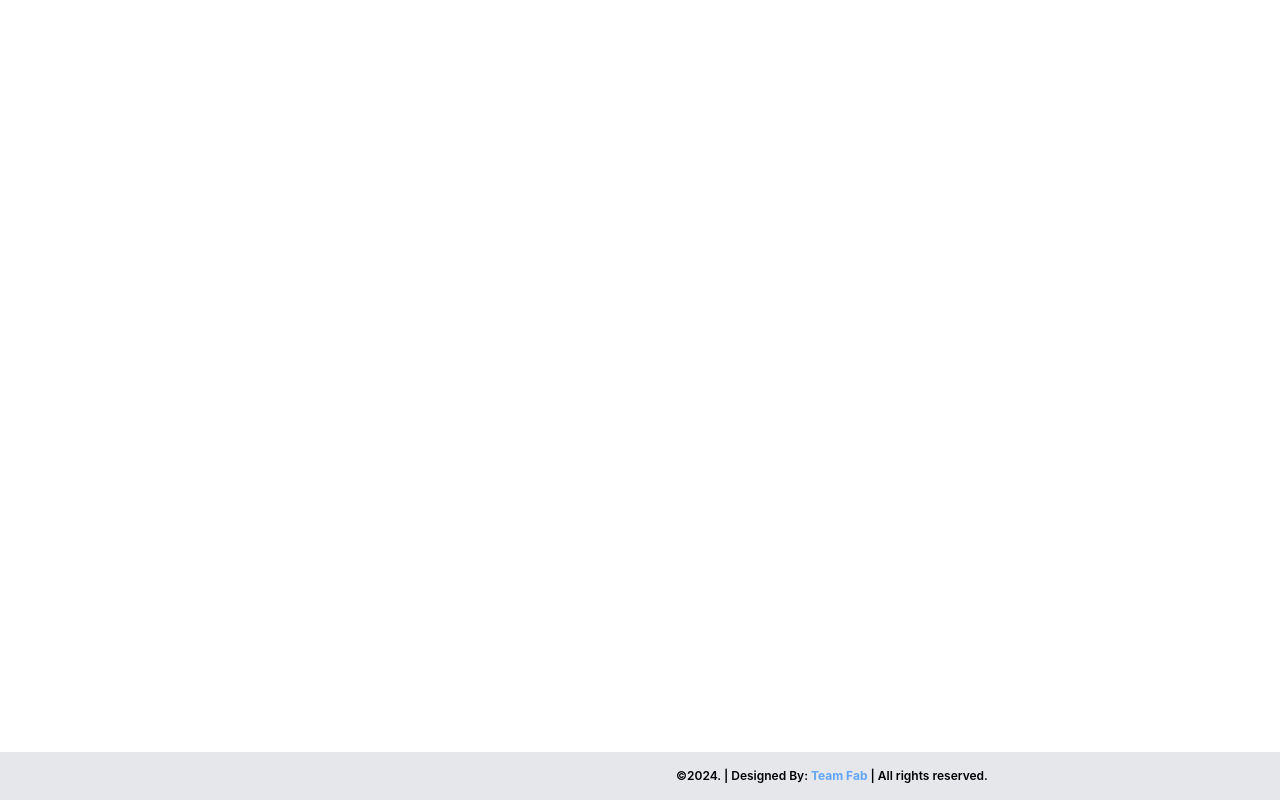
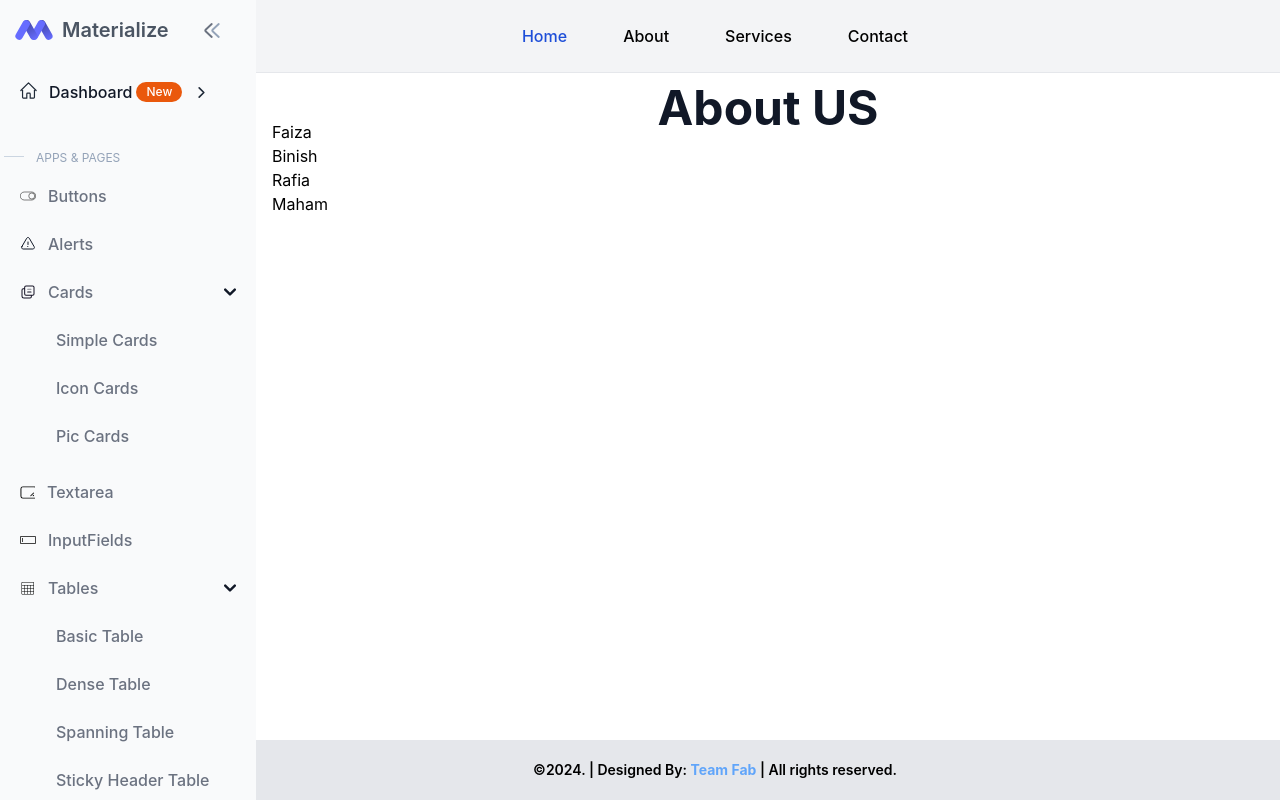
Before and after one commit to TeamFab2023/openui, a React (Create React App) app: page /about in a window 1280 px wide. Built offline with nearby package versions, Linux system fonts and the light colour scheme.

Commit message:
Navbar & About Page

```diff
--- a/src/App.tsx
+++ b/src/App.tsx
@@ -15,6 +15,8 @@ import StickyHeaderTable from './components/Tables/StickyHeaderTable'
 import SpanningTable from './components/Tables/spanningTable'
 import HomePage from './components/HomePage/HomePage';
 import Footer from './components/Footer/Footer';
+import AboutUs from './components/AboutUs/AboutUs';
+import Sidebar from './components/Sidebar/Sidebar';
 
 
 function App() {
@@ -23,6 +25,7 @@ function App() {
     <BrowserRouter>
       <Routes>
         <Route path="/" element={<HomePage />}></Route>
+        <Route path="/about" element={<AboutUs />} />
         <Route path="/alerts" element={<Alert />} />
         <Route path="button" element={<Button />} />
 
--- /dev/null
+++ b/src/components/AboutUs/AboutUs.tsx
@@ -0,0 +1,18 @@
+import React from 'react'
+import Layout from '../Layouts/Layout'
+import Navbar from '../Navbar/Navbar'
+
+const AboutUs = () => {
+    return (
+        <Layout>
+            <Navbar />
+            <h1 className=' text-5xl font-bold leading-6 text-gray-900 text-center mt-20'>About US</h1>
+            <p> Faiza </p>
+            <p> Binish </p>
+            <p>  Rafia</p>
+            <p>  Maham</p>
+        </Layout>
+    )
+}
+
+export default AboutUs
--- a/src/components/Footer/Footer.tsx
+++ b/src/components/Footer/Footer.tsx
@@ -3,8 +3,8 @@ import React from 'react';
 const Footer = () => {
   return (
     <div className=" overflow-hidden bg-gray-200 text-center py-4 max-w-full bottom-0 w-full fixed">
-      <div className="mx-w-auto md:max-w-full md:ml-72 lg:ml-62 xl:ml-96">
-        <p className="text-black text-xs font-semibold">
+      <div className="sm:ml-[150px] max-w-screen-xl flex items-center justify-center mx-auto p-1">
+        <p className="text-black text-sm font-semibold">
           ©2024. | Designed By: <span className='text-blue-400 font-bold'>Team Fab</span> | All rights reserved.
         </p>
       </div>
--- a/src/components/HomePage/HomePage.tsx
+++ b/src/components/HomePage/HomePage.tsx
@@ -1,16 +1,12 @@
-import React from 'react';
-import Sidebar from '../Sidebar/Sidebar';
-import Cards from '../Cards/Cards';
+
+
 import PicCards from '../Cards/PicCards';
 import IconCard from '../Cards/IconCard';
-import Alert from '../Alerts/Alert';
-import Button from '../Button/Button';
-import Textarea from '../Textarea/Textarea';
-import InputField from '../InputFields/InputField';
-import DenseTable from '../Tables/DenseTable';
-import BasicTable from '../Tables/BasicTable';
-import SpanningTable from '../Tables/spanningTable'
 import StickyHeaderTable from '../Tables/StickyHeaderTable'
+import Navbar from '../Navbar/Navbar';
+import SpanningTable from '../Tables/spanningTable';
+import Footer from '../Footer/Footer';
+import Sidebar from '../Sidebar/Sidebar';
 
 const HomePage = () => {
   return (
@@ -30,7 +26,7 @@ const HomePage = () => {
         {/* HomePage */}
         <div>
           {/* Main content of the Homepage */}
-
+          <Navbar /> <br /> <br/> <br /> <br/>
           <h1 className=' sm:ml-[150px] p-2 text-center no-underline hover:underline decoration-red-300 decoration-2 text-5xl font-bold text-blue-700
         hover:cursor-pointer'>HOMEPAGE</h1>
           <div className='text-start sm:ml-64 p-3 '>
@@ -42,7 +38,7 @@ const HomePage = () => {
           <br />
           <IconCard />
           <br />
-          <BasicTable />
+         <SpanningTable/>
           <br />
           <PicCards />
           <br />
@@ -52,6 +48,7 @@ const HomePage = () => {
       </div>
       <div>
       </div>
+
     </>
   );
 };
--- /dev/null
+++ b/src/components/Navbar/Navbar.tsx
@@ -0,0 +1,92 @@
+// import React from 'react'
+
+// const Navbar = () => {
+//   return (
+//     <div>
+
+
+// <nav className="bg-white dark:bg-gray-900 fixed w-full z-20 top-0 start-0 border-b border-gray-200 dark:border-gray-600">
+//   <div className="sm:ml-[150px] max-w-screen-xl flex flex-wrap items-center justify-center mx-auto p-4">
+
+//   <div className="items-center justify-between w-full md:flex md:w-auto md:order-1" id="navbar-sticky">
+//     <ul className="flex flex-col p-4 md:p-0 mt-4 font-medium border border-gray-100 rounded-lg bg-gray-50 md:space-x-8 rtl:space-x-reverse md:flex-row md:mt-0 md:border-0 md:bg-white dark:bg-gray-800 md:dark:bg-gray-900 dark:border-gray-700">
+//       <li>
+//         <a href="#" className="block py-2 px-3 text-white bg-blue-700 rounded md:bg-transparent md:text-blue-700 md:p-0 md:dark:text-blue-500" aria-current="page">Home</a>
+//       </li>
+//       <li>
+//         <a href="#" className="block py-2 px-3 text-gray-900 rounded hover:bg-gray-100 md:hover:bg-transparent md:hover:text-blue-700 md:p-0 md:dark:hover:text-blue-500 dark:text-white dark:hover:bg-gray-700 dark:hover:text-white md:dark:hover:bg-transparent dark:border-gray-700">About</a>
+//       </li>
+//       <li>
+//         <a href="#" className="block py-2 px-3 text-gray-900 rounded hover:bg-gray-100 md:hover:bg-transparent md:hover:text-blue-700 md:p-0 md:dark:hover:text-blue-500 dark:text-white dark:hover:bg-gray-700 dark:hover:text-white md:dark:hover:bg-transparent dark:border-gray-700">Services</a>
+//       </li>
+//       <li>
+//         <a href="#" className="block py-2 px-3 text-gray-900 rounded hover:bg-gray-100 md:hover:bg-transparent md:hover:text-blue-700 md:p-0 md:dark:hover:text-blue-500 dark:text-white dark:hover:bg-gray-700 dark:hover:text-white md:dark:hover:bg-transparent dark:border-gray-700">Contact</a>
+//       </li>
+//     </ul>
+//   </div>
+//   </div>
+// </nav>
+
+//     </div>
+//   )
+// }
+
+// export default Navbar
+
+
+
+//correct on samll
+// import React from 'react';
+
+// const Navbar = () => {
+//   return (
+//     <nav className="bg-white dark:bg-gray-900 fixed w-full z-20 top-0 start-0 border-b border-gray-200 dark:border-gray-600">
+//       <div className="max-w-screen-xl flex items-center justify-center mx-auto p-4">
+//         <ul className="flex justify-between items-center space-x-8 md:space-x-0 md:flex-row">
+//           <li>
+//             <a href="#" className="block py-2 px-3 text-white bg-blue-700 rounded md:bg-transparent md:text-blue-700 md:p-0 md:dark:text-blue-500" aria-current="page">Home</a>
+//           </li>
+//           <li>
+//             <a href="#" className="block py-2 px-3 text-gray-900 rounded hover:bg-gray-100 md:hover:bg-transparent md:hover:text-blue-700 md:p-0 md:dark:hover:text-blue-500 dark:text-white dark:hover:bg-gray-700 dark:hover:text-white md:dark:hover:bg-transparent dark:border-gray-700">About</a>
+//           </li>
+//           <li>
+//             <a href="#" className="block py-2 px-3 text-gray-900 rounded hover:bg-gray-100 md:hover:bg-transparent md:hover:text-blue-700 md:p-0 md:dark:hover:text-blue-500 dark:text-white dark:hover:bg-gray-700 dark:hover:text-white md:dark:hover:bg-transparent dark:border-gray-700">Services</a>
+//           </li>
+//           <li>
+//             <a href="#" className="block py-2 px-3 text-gray-900 rounded hover:bg-gray-100 md:hover:bg-transparent md:hover:text-blue-700 md:p-0 md:dark:hover:text-blue-500 dark:text-white dark:hover:bg-gray-700 dark:hover:text-white md:dark:hover:bg-transparent dark:border-gray-700">Contact</a>
+//           </li>
+//         </ul>
+//       </div>
+//     </nav>
+//   );
+// };
+
+// export default Navbar;
+
+import React from 'react';
+import { Link } from 'react-router-dom';
+
+const Navbar = () => {
+  return (
+    <nav className="bg-gray-100  fixed w-full z-20 top-0 start-0 border-b border-gray-200 ">
+      <div className="sm:ml-[150px] max-w-screen-xl flex items-center justify-center mx-auto p-6">
+        <ul className="flex justify-between font-medium items-center md:space-x-14 space-x-8 flex-row items-center">
+          <li>
+            <Link to="/" className="block  rounded bg-transparent text-blue-700 p-0 md:dark:text-blue-500" aria-current="page">Home</Link>
+          </li>
+          <li>
+            <Link to="/about" className="block  text-black rounded hover:bg-gray-100 hover:bg-transparent hover:text-blue-700 p-0 md:dark:hover:text-blue-500 ">About</Link>
+          </li>
+          <li>
+            <Link to="/" className="block text-black rounded hover:bg-gray-100 hover:bg-transparent hover:text-blue-700 p-0 md:dark:hover:text-blue-500">Services</Link>
+          </li>
+          <li>
+            <Link to="/" className="block  text-black rounded hover:bg-gray-100 hover:bg-transparent hover:text-blue-700 p-0 md:dark:hover:text-blue-500  ">Contact</Link>
+          </li>
+        </ul>
+      </div>
+    </nav>
+  );
+};
+
+export default Navbar;
--- a/src/components/Tables/StickyHeaderTable.tsx
+++ b/src/components/Tables/StickyHeaderTable.tsx
@@ -11,7 +11,7 @@ const  StickyHeaderTable = () => {
     <h3 className='text-2xl font-bold leading-6 text-gray-900 mt-2 '>Sticky Header Table</h3> <br />
    <div className="overflow-hidden ">
       <div className="grid grid-col-1 ">
-        <div className=" overflow-y-scroll  max-h-[420px] md:h-screen z-50  ">
+        <div className=" overflow-y-scroll  max-h-[420px] md:h-screen   ">
           <table className="border-separate border-spacing-0 w-full  border-gray-300   ">
             <thead className="bg-white sticky top-0 ">
               <tr className="">
```
